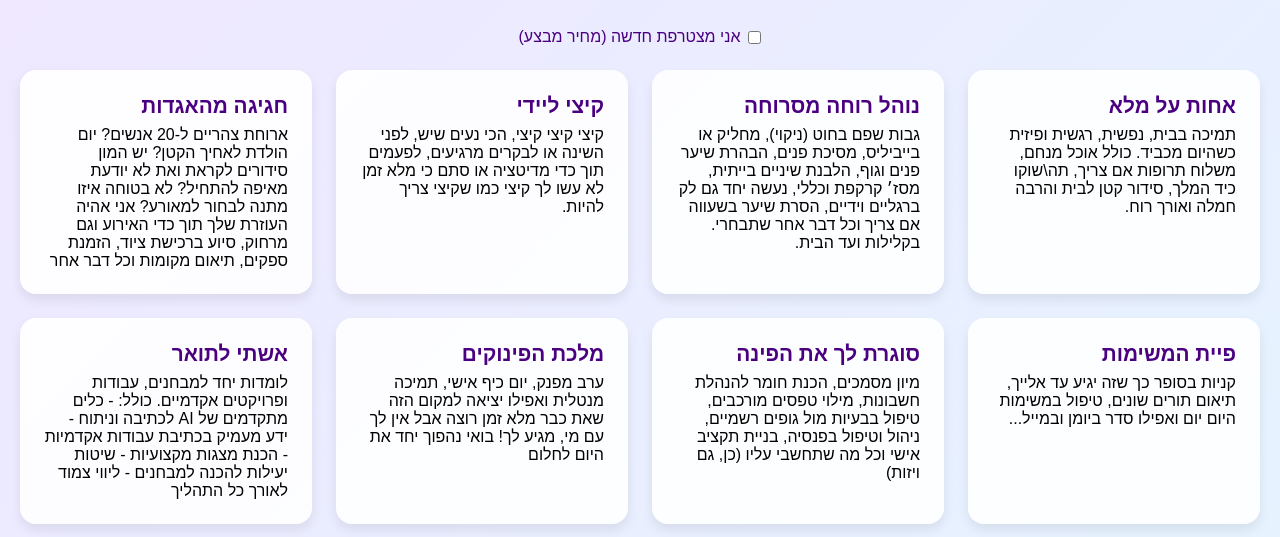
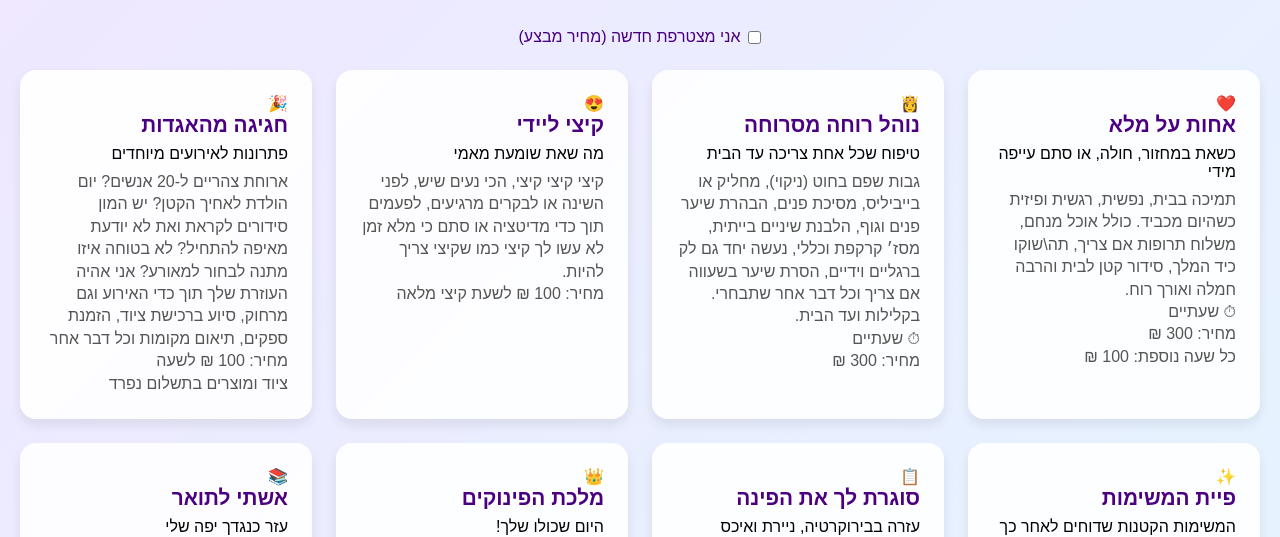
Before and after one commit to Bestie-hagar/bestie-app, a React (Create React App) app: page / in a window 1280 px wide. Shown: the part 263-800 px from the top of the page. Built offline with nearby package versions, Linux system fonts and the light colour scheme.

Commit message:
Update ServiceCard.js

```diff
--- a/src/components/ServiceCard.js
+++ b/src/components/ServiceCard.js
@@ -1,13 +1,31 @@
-// src/components/ServiceCard.js
 import React from "react";
 
 const ServiceCard = ({ service, onSelect }) => {
+  const handleClick = () => {
+    if (typeof onSelect === "function") onSelect();
+  };
+
   return (
-    <div className="service-card" onClick={onSelect}>
+    <div className="service-card" onClick={handleClick}>
+      {/* אייקון האימוג׳י */}
+      <div className="service-icon">{service.icon}</div>
+
       <div className="service-header">
         <h2>{service.title}</h2>
       </div>
-      <p>{service.description}</p>
+
+      {/* כותרת משנה אם קיימת */}
+      {service.subtitle && (
+        <p className="service-subtitle">{service.subtitle}</p>
+      )}
+
+      {/* מחיר/עלות/פרטים */}
+      <div className="service-details">
+        <p>{service.description}</p>
+        {service.duration && <p className="service-duration">⏱ {service.duration}</p>}
+        <p className="service-investment">מחיר: {service.investment}</p>
+        {service.extraInfo && <p className="service-extra">{service.extraInfo}</p>}
+      </div>
     </div>
   );
 };
```
